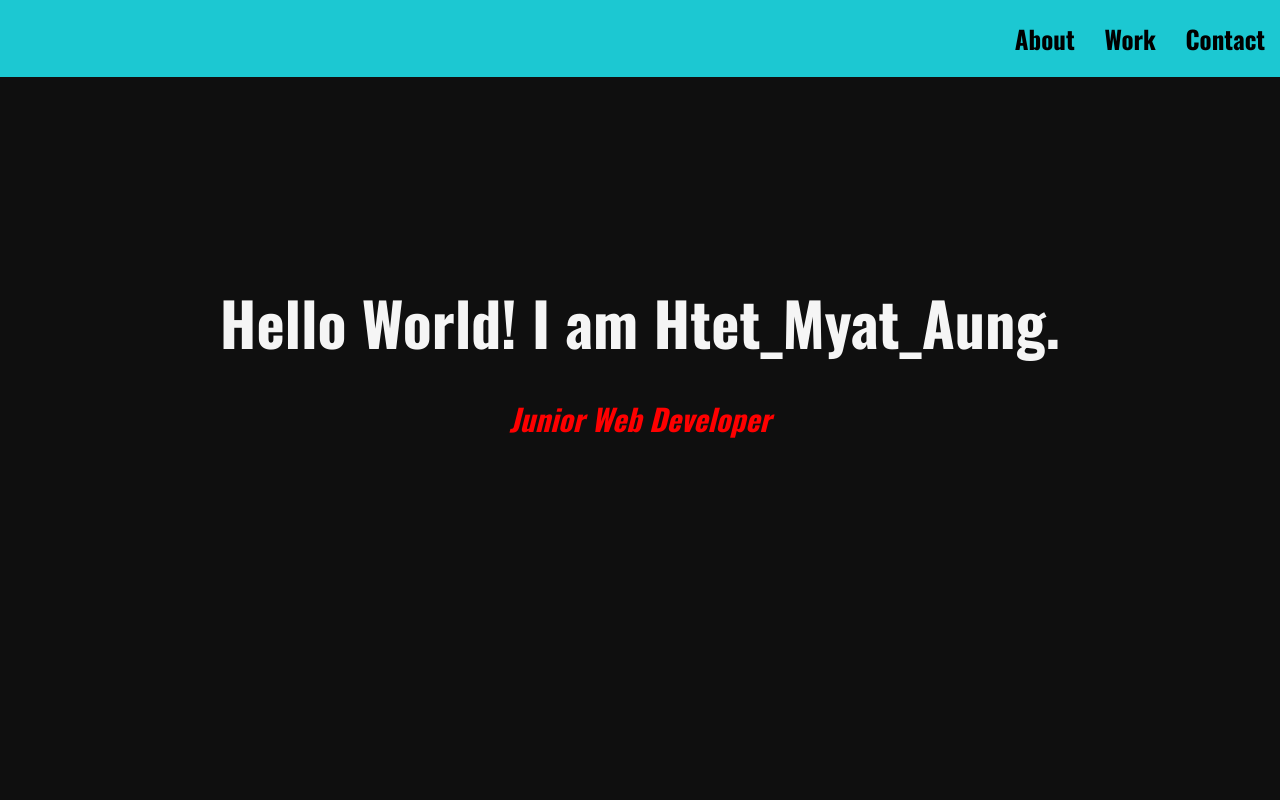
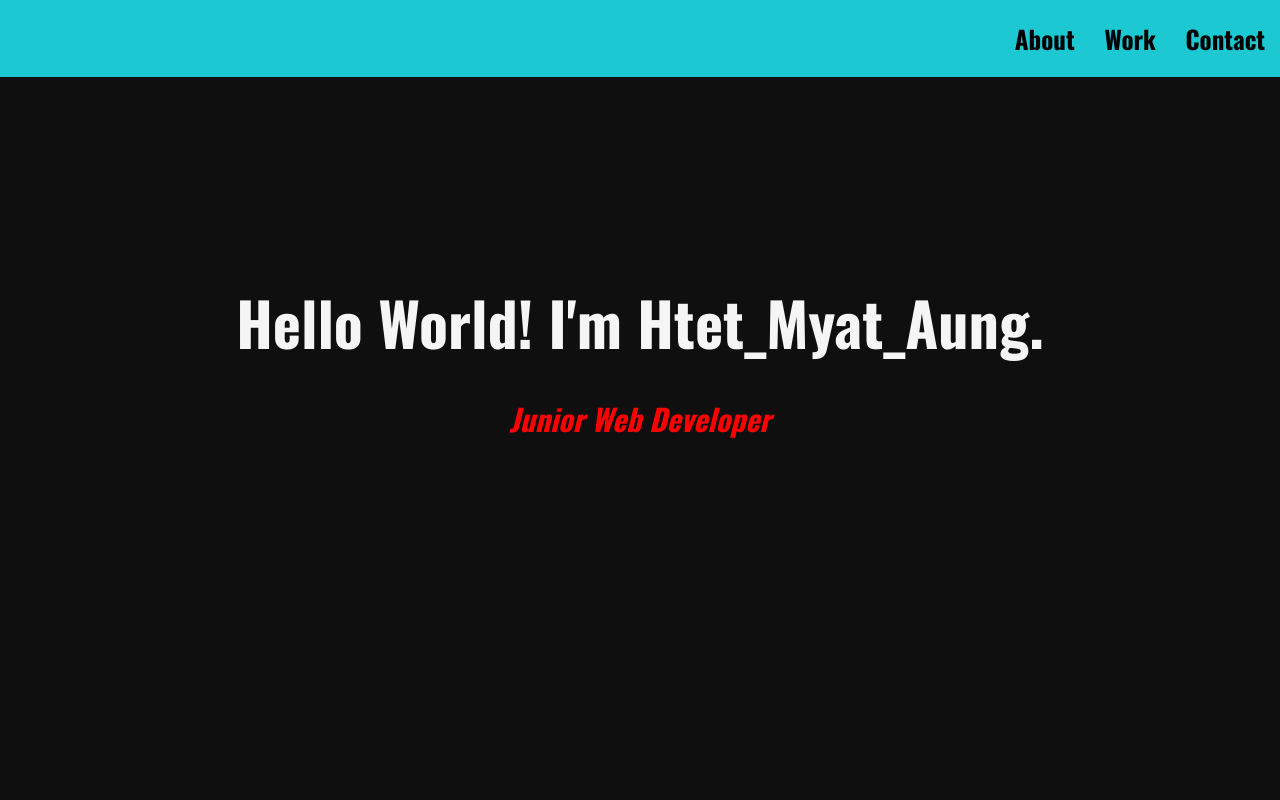
Before and after one commit to HtetMyatAung657/5-Personal_Portfolio, a plain HTML site: page index.html in a window 1280 px wide. Shown: the top 800 px of the page. Drawn offline with nearby package versions, Linux system fonts and the light colour scheme.

Commit message:
Update index.html

```diff
--- a/index.html
+++ b/index.html
@@ -20,7 +20,7 @@
     </nav>
     <section id="welcome-section">
         <h1>
-            Hello World! I am Htet_Myat_Aung.
+            Hello World! I'm Htet_Myat_Aung.
         </h1>
         <h2>
             <i>Junior Web Developer</i>
```
